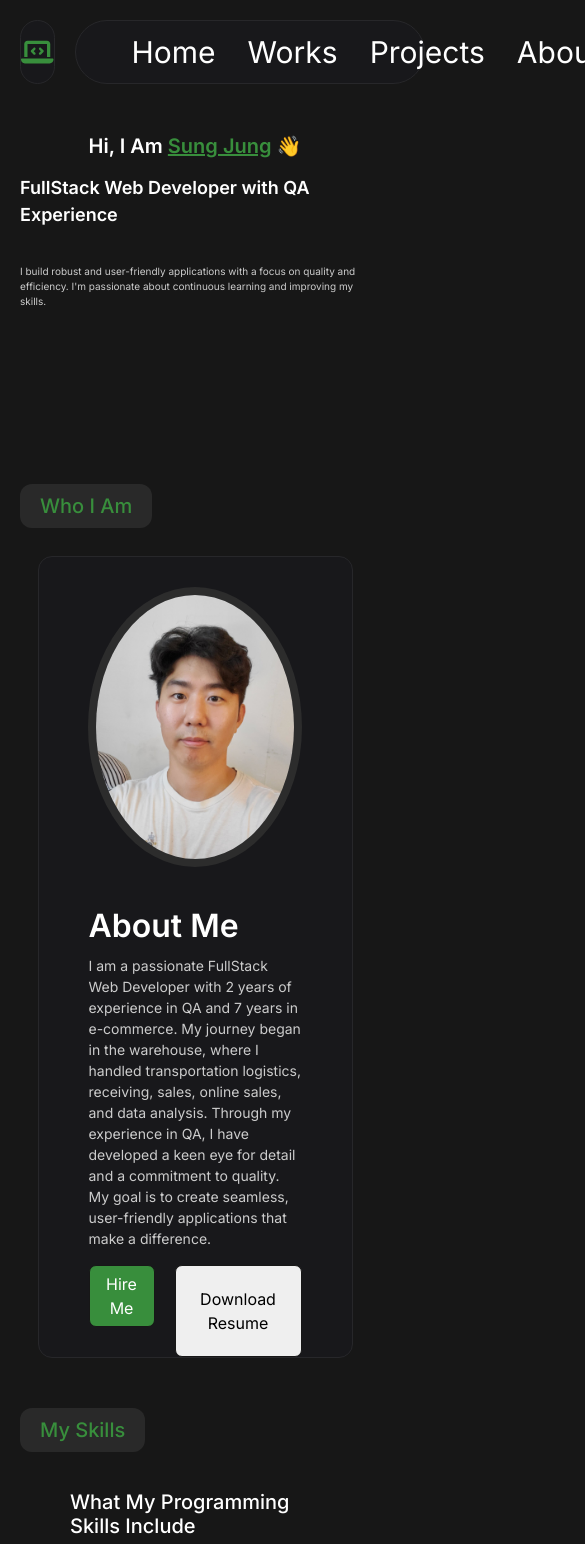
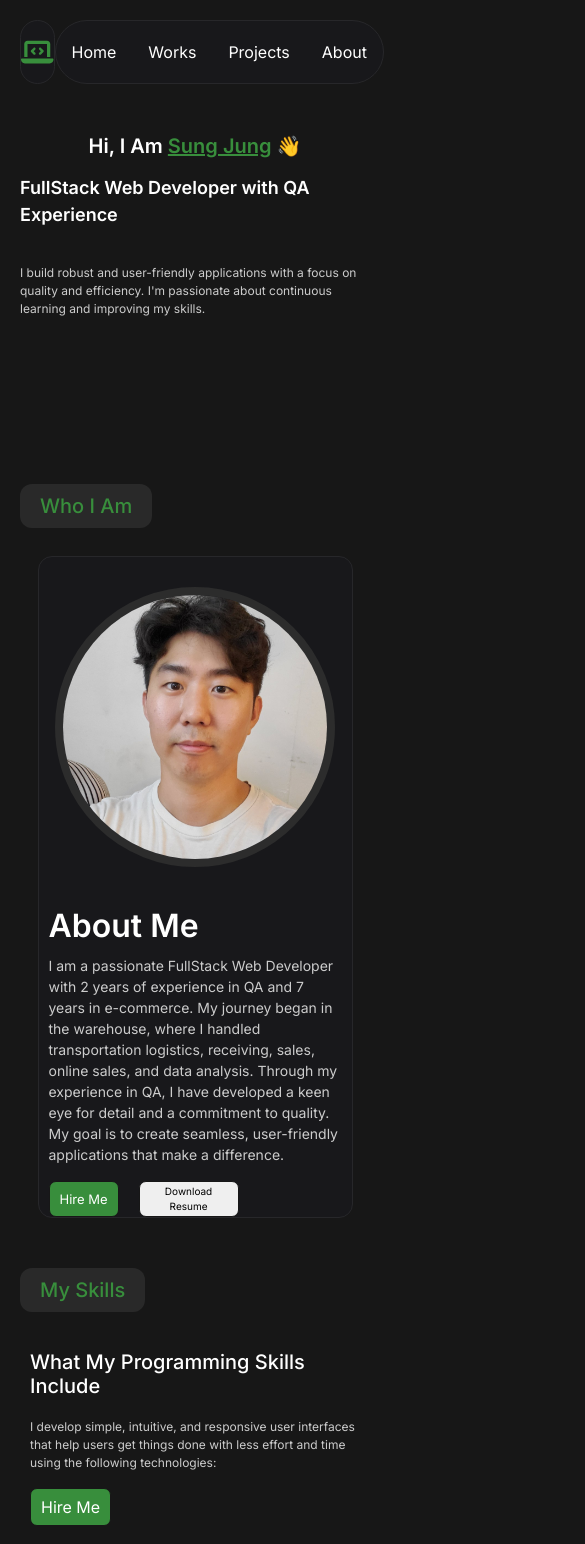
Before and after one commit to SungJung0616/myportfolio, a React (Create React App) app: page / in a window 390 px wide. Shown: the top 1544 px of the page, 585 px wide, since content can reach past the window. Built offline with nearby package versions, Linux system fonts and the light colour scheme.

Commit message:
update css for mobile

```diff
--- a/src/App.css
+++ b/src/App.css
@@ -689,10 +689,6 @@ footer a .fa-job{
         margin-top: 2
     }
 
-    .about-me .info .hire-btn{
-        margin-bottom: 30px;
-    }
-
     .portfolio .portfo-items{
         gap: 22px;
         flex-wrap: wrap;
@@ -705,7 +701,7 @@ footer a .fa-job{
 }
 
 @media screen and (max-width: 768px) {
-    .nav .links a{
+    .nav .links .nav-link{
         font-size: 16px;
     }
 
@@ -774,12 +770,33 @@ footer a .fa-job{
 }
 
 @media screen and (max-width: 576px){
+    .nav{
+        font-size: 16px;
+        gap: 0;
+    }
+
+    .nav .links{
+        padding: 0px;
+    }
+
+    .about-me button.hire-btn{
+        font-size: 13px;
+    }
+
+    .about-me button.download-btn{
+        font-size: 10px;
+        padding: 2px 10px; /* 상하 패딩을 줄여줍니다 */
+        width: 100px; /* 버튼의 너비를 제한합니다 */
+        white-space: normal; /* 텍스트 줄바꿈을 허용합니다 */
+        text-align: center;
+    }
+
     .main p.title{
         font-size: 18px;
     }
 
     .main p.subtitle{
-        font-size: 10px;
+        font-size: 12px;
     }
 
     .about .left .info h2{
@@ -813,5 +830,38 @@ footer a .fa-job{
         font-size : 13px;
     }
 
+    .portfolio .header button{
+        font-size: 12px;
+        padding: 8px 14px;
+    }
 
+    .portfolio .portfo-items .item{
+        width: 100%;
+    }
+
+    .feedback .customers .item{
+        width: 100%;
+    }
+
+    .works .left, .works .right .item{
+        padding: 10px 10px;
+    }
+
+    .portfolio{
+        padding: 10px 10px;
+        margin: auto;
+    }
+
+    .about{
+        padding: 10px 10px;
+        margin: auto;
+    }
+
+    .skills{
+        padding: 0px 10px;
+    }
+
+    .about-me{
+        padding: 0px 10px;
+    }
 }
```
